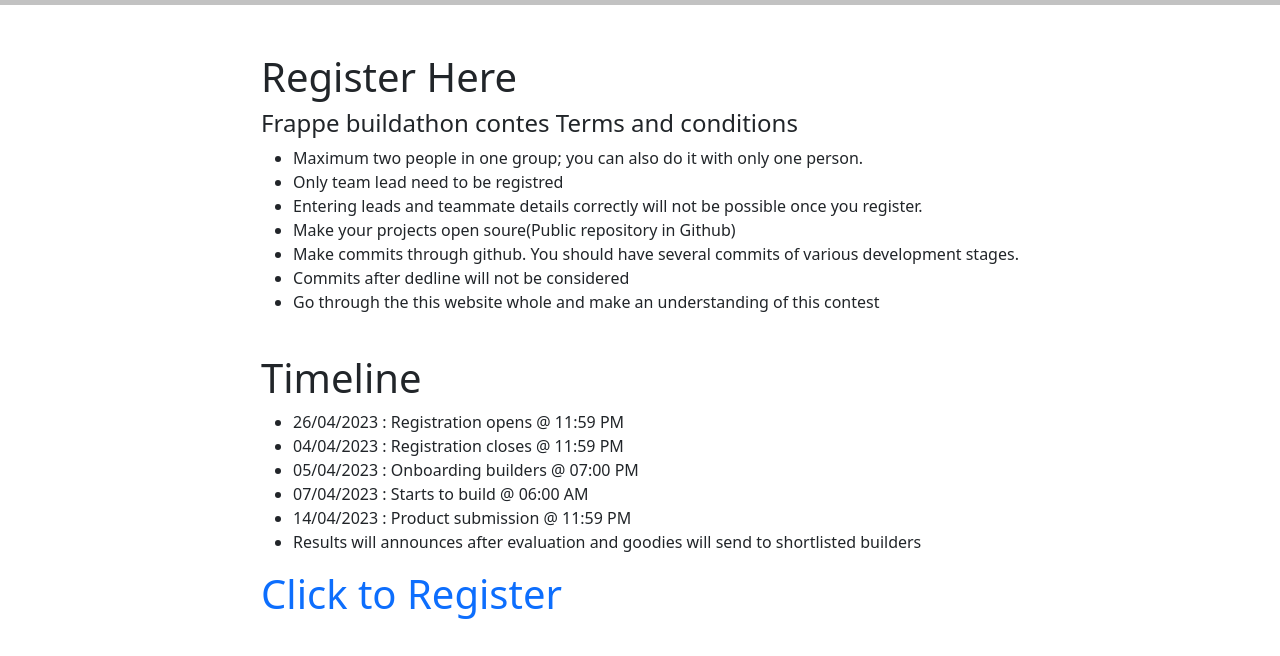
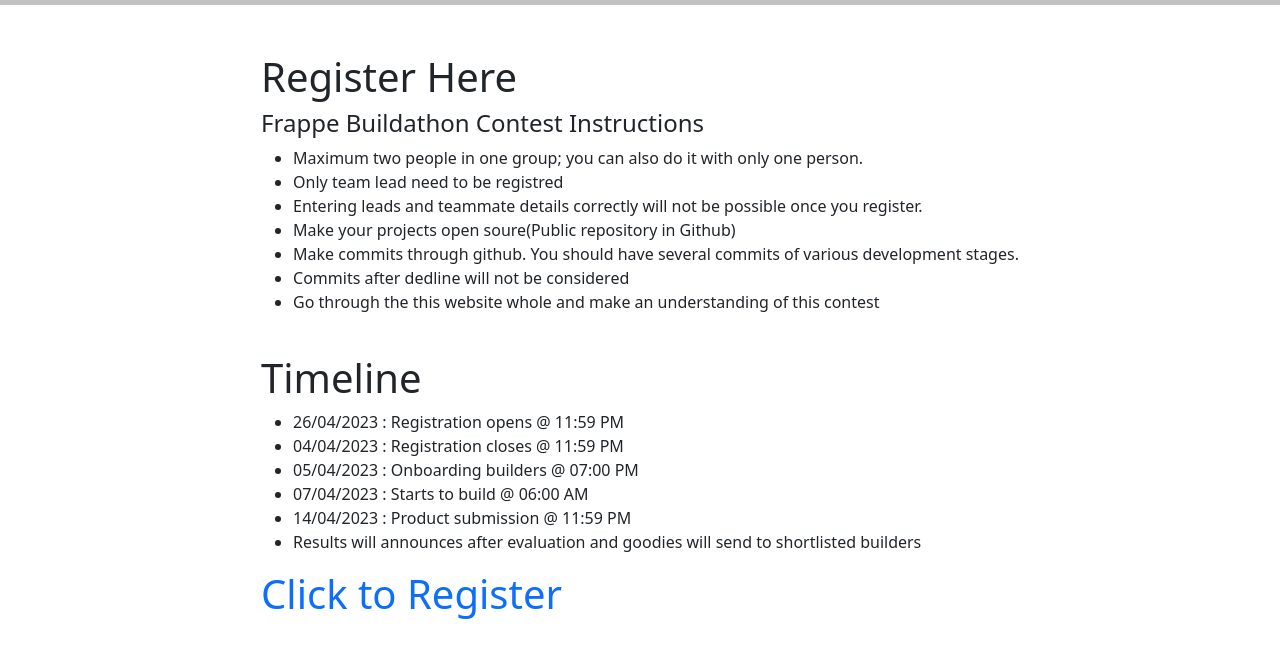
Before and after one commit to gauthamkrishna1312/frappe_build, a plain HTML site: page reg.html in a window 1280 px wide. Shown: the part 52-708 px from the top of the page. Drawn offline with nearby package versions, Linux system fonts and the light colour scheme.

Commit message:
randim update

```diff
--- a/reg.html
+++ b/reg.html
@@ -43,7 +43,7 @@
       <div class="main-container">
         <section >
             <h1>Register Here</h1>
-            <h4>Frappe buildathon contes Terms and conditions</h4>
+            <h4>Frappe Buildathon Contest Instructions</h4>
             <ul>
               <li>Maximum two people in one group; you can also do it with only one person.</li>
               <li>Only team lead need to be registred</li>
```
Also changed, not shown: contact.html (+2 -3 lines), assets/stylebox.css (renamed from assets/contactstyle.css).
